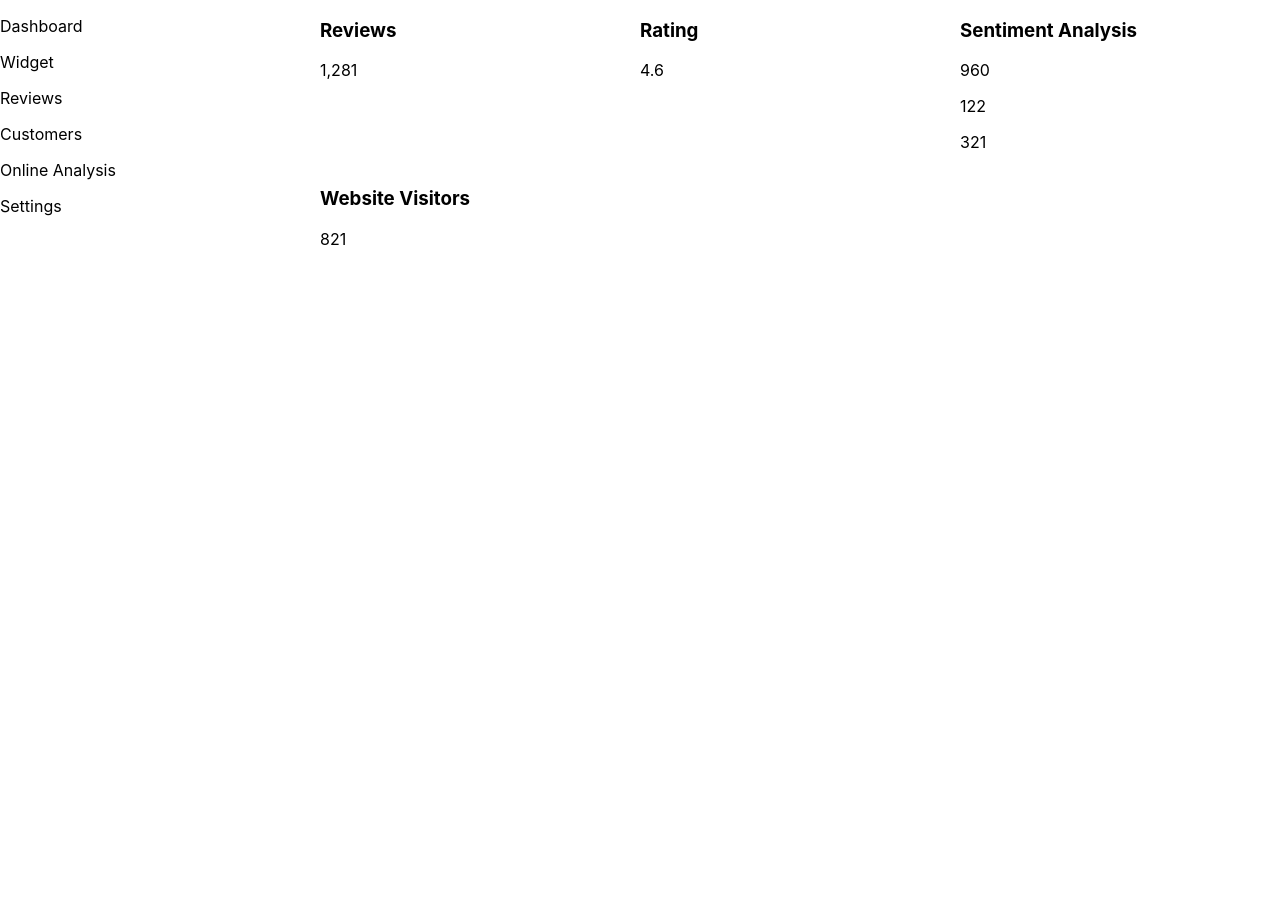
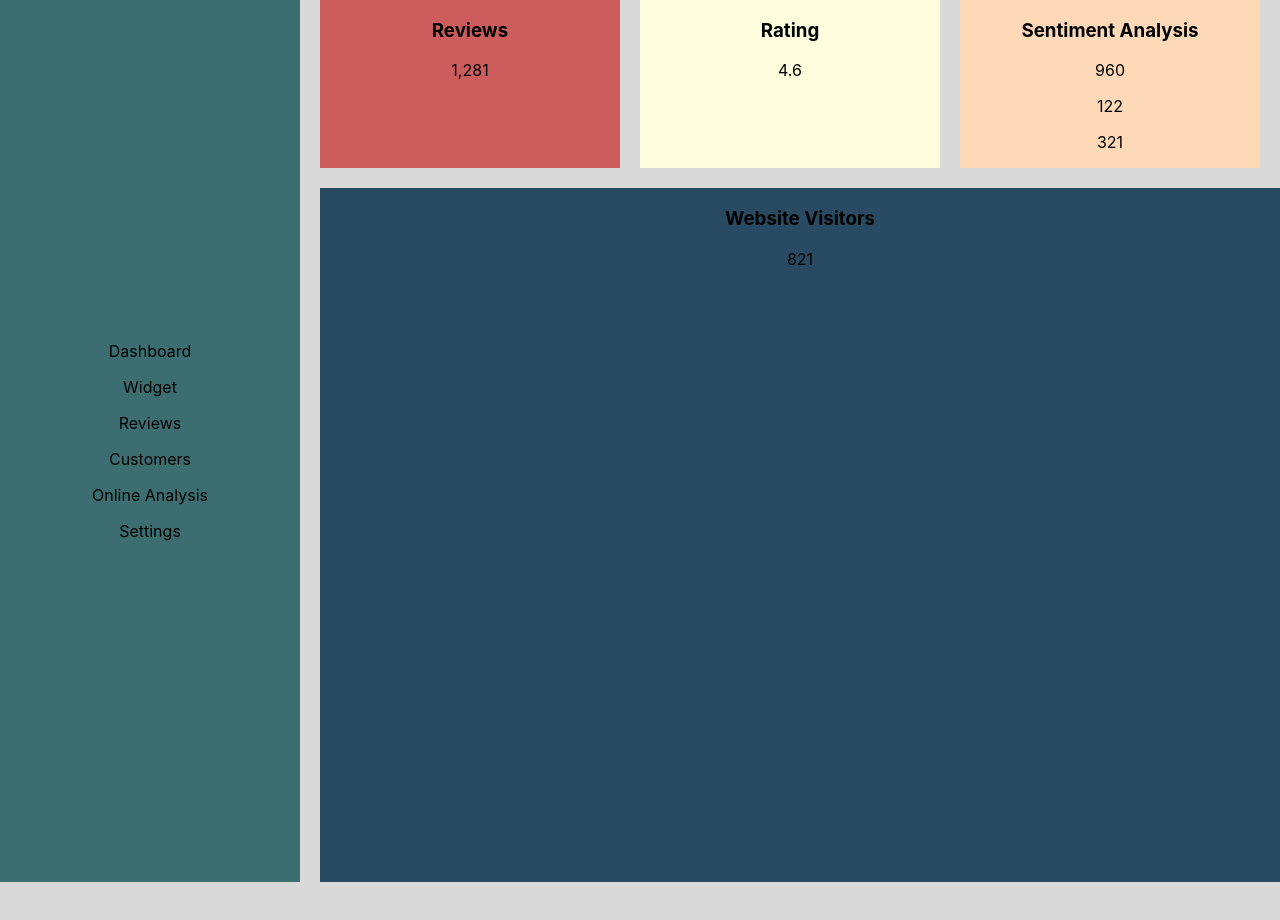
Before and after one commit to andyterwilliger/dashboard-project, a React (Create React App) app: page / in a window 1280 px wide. Shown: the top 920 px of the page. Built offline with nearby package versions, Linux system fonts and the light colour scheme.

Commit message:
style components

```diff
--- a/src/App.css
+++ b/src/App.css
@@ -3,24 +3,45 @@
     display: grid;
     grid-template-columns: repeat(4, 2fr);
     grid-template-rows: repeat(2, 1fr) 3fr repeat(2, 1fr);
-    grid-column-gap: 0px;
-    grid-row-gap: 0px;
+    grid-column-gap: 20px;
+    grid-row-gap: 20px;
+    background-color:#d9d9d9;
 
 }
 .Dashboard{
-   grid-area: 1 / 1 / 6 / 2;
+   grid-area: 1 / 1 / 4 / 2;
+   background-color: #3c6e71;
+   text-align: center;
+   display: flex;
+   align-items: center;
+   justify-content: space-around;
+
+
+
 }
 
+
 .Reviews{
-  grid-area: 1 / 2 / 2 / 4;
+  grid-area: 1 / 2 / 2 / 3;
+  background-color: indianred;
+  text-align: center;
 
 }
 
 .Rating{
   grid-area: 1 / 3 / 2 / 4;
-
+  text-align: center;
+  background-color: #fdfcdc;
 }
 
 .Analysis{
   grid-area: 1 / 4 / 2 / 5;
+  text-align: center;
+  background-color: #fed9b7;
 }
+
+.Visitors{
+  grid-area: 2 / 2 / 4 / 6;
+  background-color: #284b63;
+  text-align: center;
+}
--- a/src/components/Dashboard.js
+++ b/src/components/Dashboard.js
@@ -1,12 +1,12 @@
 function Dashboard (){
     return(
         <body>
-            <p>Dashboard</p>
-            <p>Widget</p>
-            <p>Reviews</p>
-            <p>Customers</p>
-            <p>Online Analysis</p>
-            <p>Settings</p>
+            <p class="dboard-item">Dashboard</p>
+            <p class="dboard-item">Widget</p>
+            <p class="dboard-item">Reviews</p>
+            <p class="dboard-item">Customers</p>
+            <p class="dboard-item">Online Analysis</p>
+            <p class="dboard-item">Settings</p>
         </body>
     )
 }
```
